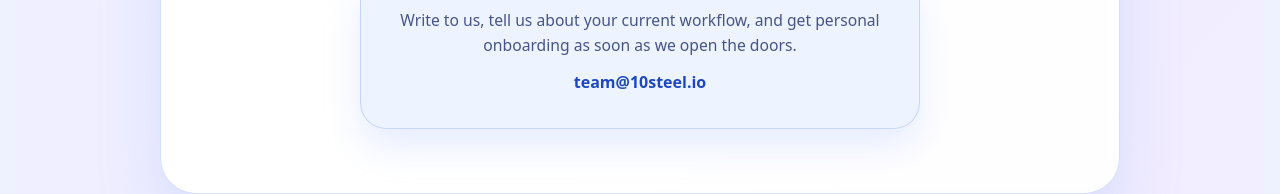
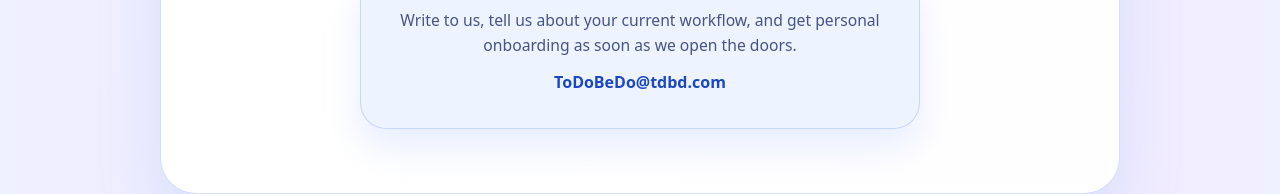
Before and after one commit to Petr0611/Task-Tracker-demo-FE, a React (Vite) app: page /about in a window 1280 px wide. Shown: the part 2989-3183 px from the top of the page. Built offline with nearby package versions, Linux system fonts and the light colour scheme; no server answers.

Commit message:
chenge email in about

```diff
--- a/src/pages/About.tsx
+++ b/src/pages/About.tsx
@@ -126,8 +126,8 @@ export default function About() {
           <p className="about-footer__note">
             Write to us, tell us about your current workflow, and get personal onboarding as soon as we open the doors.
           </p>
-          <a className="about-footer__link" href="mailto:team@10steel.io">
-            team@10steel.io
+          <a className="about-footer__link" href="">
+            ToDoBeDo@tdbd.com
           </a>
         </footer>
       </section>
```
